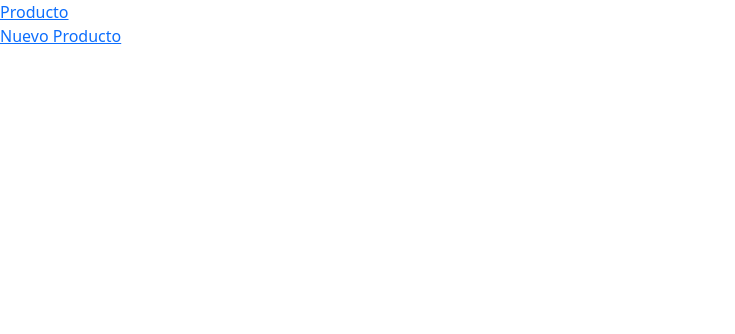
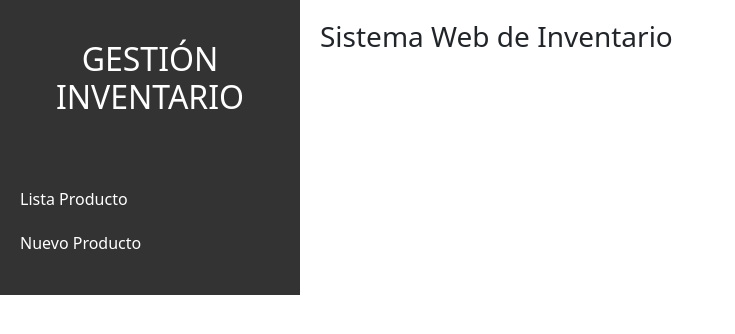
Before and after one commit to AlvinoVC12/Frontend_PI, an Angular app: page / in a window 1280 px wide. Shown: the top 334 px of the page, without its empty margins (0-735 px from the left). Built offline with nearby package versions, Linux system fonts and the light colour scheme.

Commit message:
Agregando diseño

```diff
--- a/src/app/app.component.css
+++ b/src/app/app.component.css
@@ -0,0 +1,8 @@
+#app-container {
+  display: flex;
+}
+
+#content {
+  flex: 1;
+  padding: 20px;
+}
--- a/src/app/app.component.html
+++ b/src/app/app.component.html
@@ -1,4 +1,8 @@
-<a routerLink="/lista-producto">Producto</a> <br>
-<a routerLink="/nuevo-producto">Nuevo Producto</a>
-
+<div id="app-container">
+  <app-sidebar></app-sidebar>
+  <div id="content">
+    <h3>Sistema Web de Inventario</h3>
+    <p></p>
+  </div>
+</div>
 <router-outlet></router-outlet>
--- a/src/app/app.module.ts
+++ b/src/app/app.module.ts
@@ -8,13 +8,15 @@ import { EditarProductoComponent } from './pages/producto/editar-producto/editar
 import { NuevoProductoComponent } from './pages/producto/nuevo-producto/nuevo-producto.component';
 import { ListaProductoComponent } from './pages/producto/lista-producto/lista-producto.component';
 import { FormsModule, ReactiveFormsModule } from '@angular/forms';
+import { SidebarComponent } from './pages/sidebar/sidebar.component';
 
 @NgModule({
   declarations: [
     AppComponent,
     EditarProductoComponent,
     NuevoProductoComponent,
-    ListaProductoComponent
+    ListaProductoComponent,
+    SidebarComponent
   ],
   imports: [
     BrowserModule,
--- /dev/null
+++ b/src/app/pages/sidebar/sidebar.component.css
@@ -0,0 +1,36 @@
+/* sidebar.component.css */
+#sidebar {
+  width: 300px;
+  height: 100%;
+  background-color: #333;
+  color: #fff;
+  padding: 20px;
+}
+
+nav {
+  text-align: center;
+  padding-bottom: 20px;
+}
+
+nav h2 {
+  margin: 0;
+}
+
+ul {
+  list-style-type: none;
+  padding: 0;
+}
+
+li {
+  margin-bottom: 20px;
+}
+
+a {
+  color: #fff;
+  text-decoration: none;
+}
+
+h2 {
+  padding-top: 20px;
+  padding-bottom: 50px;
+}
--- /dev/null
+++ b/src/app/pages/sidebar/sidebar.component.html
@@ -0,0 +1,10 @@
+<!-- sidebar.component.html -->
+<div id="sidebar">
+  <nav>
+    <h2>GESTIÓN INVENTARIO</h2>
+  </nav>
+  <ul>
+    <li><a href="/lista-producto">Lista Producto</a></li>
+    <li><a href="/nuevo-producto">Nuevo Producto</a></li>
+  </ul>
+</div>
```
Also changed, not shown: src/app/modelo/OrdenCompra.ts (added, +13 -0 lines), src/app/modelo/OrdenCompraDetalle.ts (added, +20 -0 lines), src/app/modelo/Proveedor.ts (added, +15 -0 lines), src/app/pages/sidebar/sidebar.component.ts (added, +10 -0 lines).
